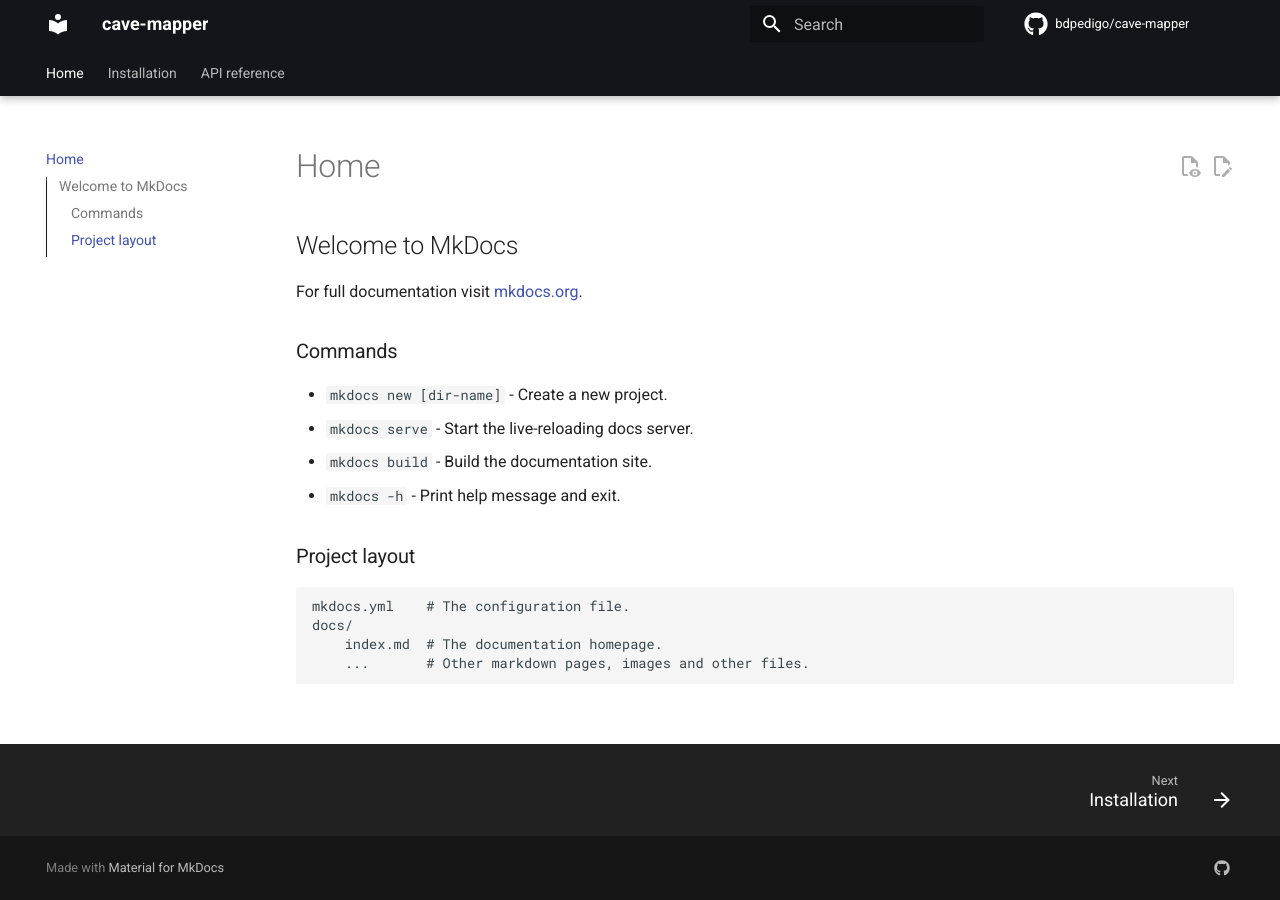
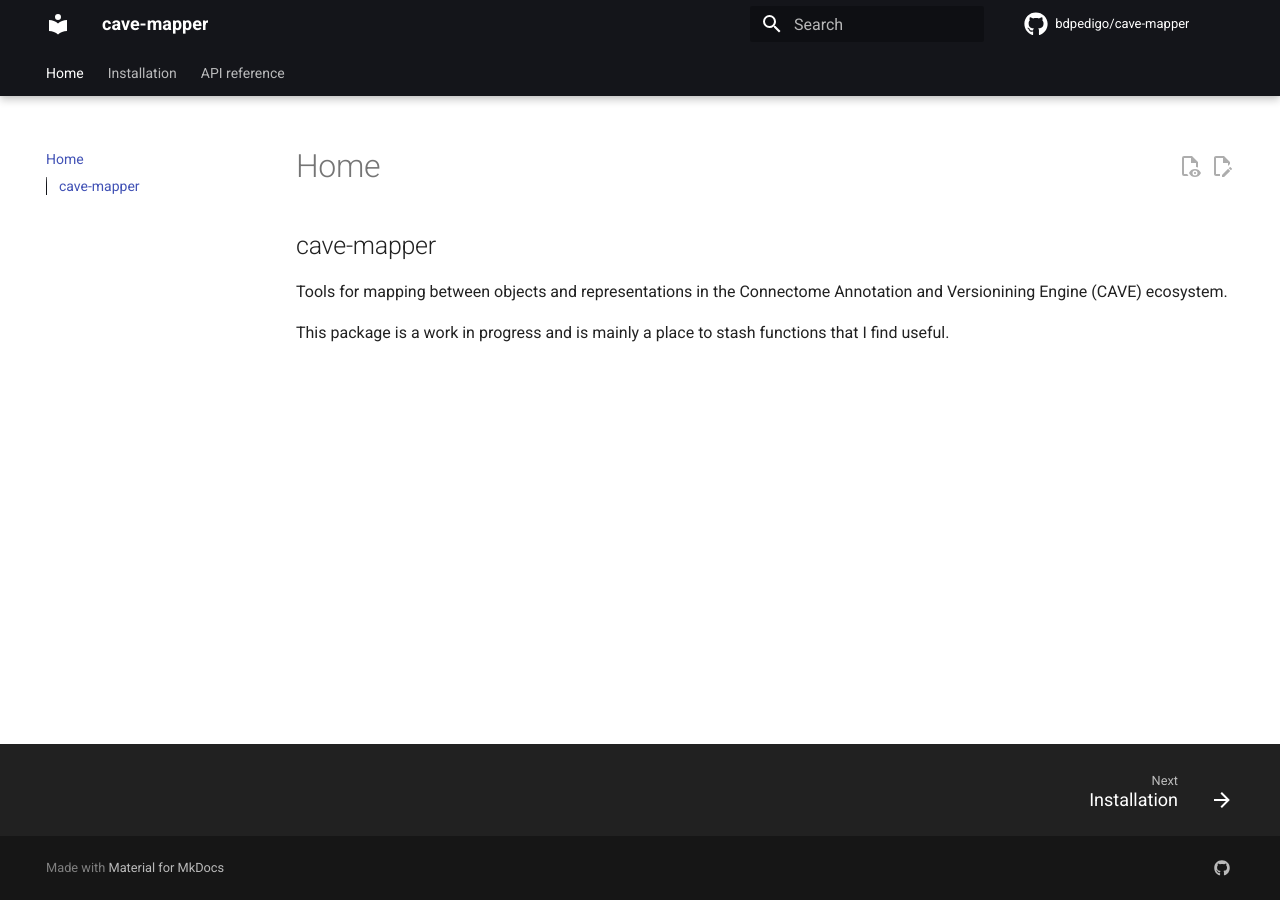
Before and after one commit to bdpedigo/cave-mapper, an MkDocs documentation site: the page built from docs/index.md, in a window 1280 px wide. Built offline with MkDocs 1.6.1 and Material for MkDocs 9.7.7, drawn with Linux system fonts in a browser that asks for light colours; comment, search, counter and statistics services are not loaded.

Commit message:
doc cleanup

```diff
--- a/docs/index.md
+++ b/docs/index.md
@@ -1,17 +1,5 @@
-# Welcome to MkDocs
+---
+title: cave-mapper
+---
 
-For full documentation visit [mkdocs.org](https://www.mkdocs.org).
-
-## Commands
-
-* `mkdocs new [dir-name]` - Create a new project.
-* `mkdocs serve` - Start the live-reloading docs server.
-* `mkdocs build` - Build the documentation site.
-* `mkdocs -h` - Print help message and exit.
-
-## Project layout
-
-    mkdocs.yml    # The configuration file.
-    docs/
-        index.md  # The documentation homepage.
-        ...       # Other markdown pages, images and other files.
+{!README.md!lines=1-8}
--- a/mkdocs.yml
+++ b/mkdocs.yml
@@ -53,6 +53,7 @@
       baselevel: 2
       permalink: true
   - meta
+  - markdown_include.include
 plugins:
   - include-markdown
   - search:
--- a/pyproject.toml
+++ b/pyproject.toml
@@ -35,6 +35,7 @@
     "mkdocstrings[crystal,python]>=0.29.1",
     "mknotebooks>=0.8.0",
     "pymdown-extensions>=10.14.3",
+    "markdown-include>=0.8.1",
 ]
 
 
```
Also changed, not shown: docs/installation.md (+16 -4 lines), 1 other file.
